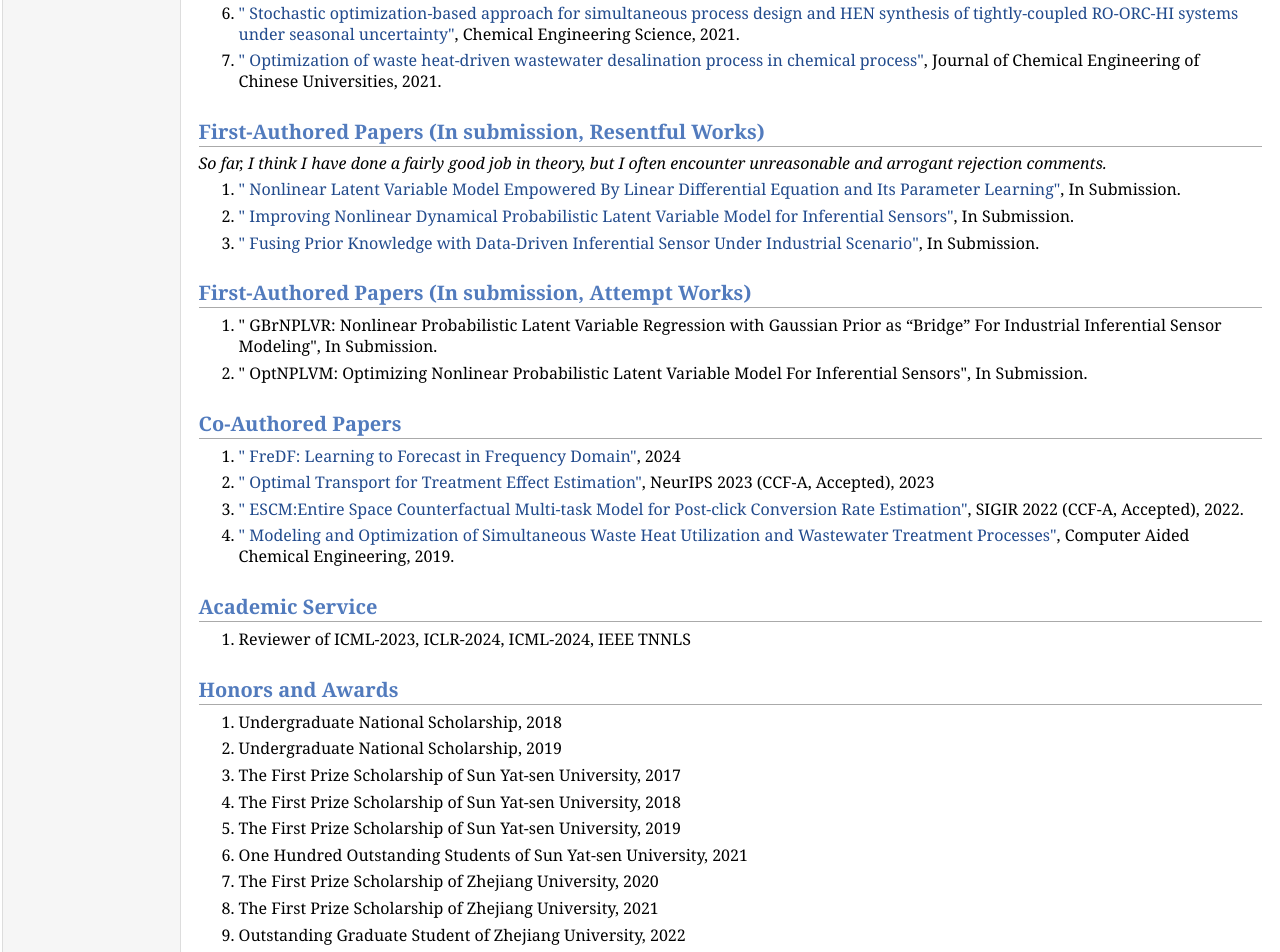
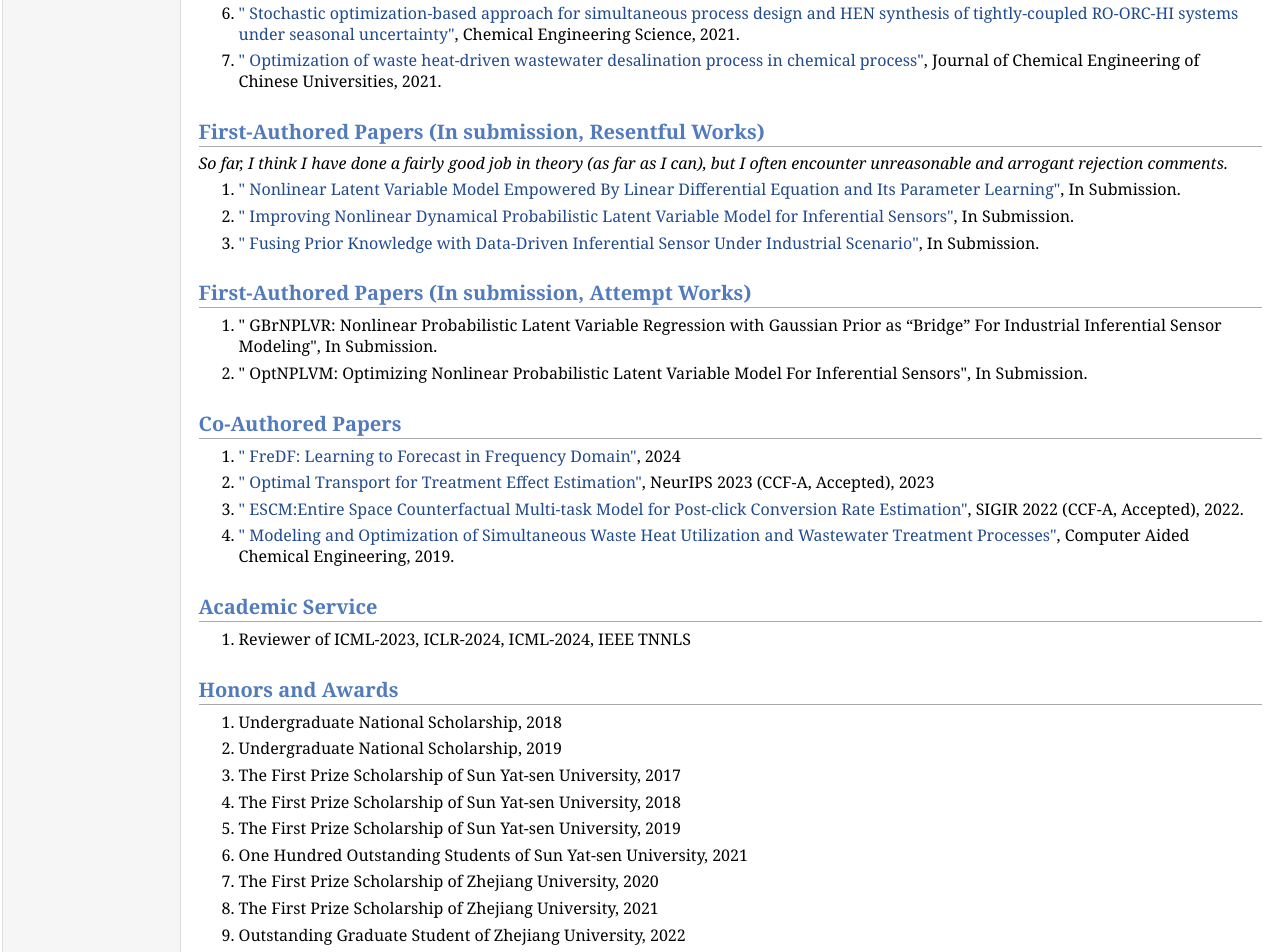
Before and after one commit to ZiciuCanJustus/ZiciuCanJustus.github.io, a plain HTML site: page index.html in a window 1280 px wide. Shown: the part 2906-3858 px from the top of the page. Drawn offline with Linux system fonts and the light colour scheme.

Commit message:
added as far as I can

```diff
--- a/index.html
+++ b/index.html
@@ -316,7 +316,7 @@ My research aim is to delve into how the systematic and analytical thinking cult
 </ol>
 <h2>First-Authored Papers (In submission, Resentful Works)
 </h2>
-<p><i>So far, I think I have done a fairly good job in theory, but I often encounter unreasonable and arrogant rejection comments.</i>
+<p><i>So far, I think I have done a fairly good job in theory (as far as I can), but I often encounter unreasonable and arrogant rejection comments.</i>
 
 </p>
 <ol>
```
Also changed, not shown: 1 other file.
